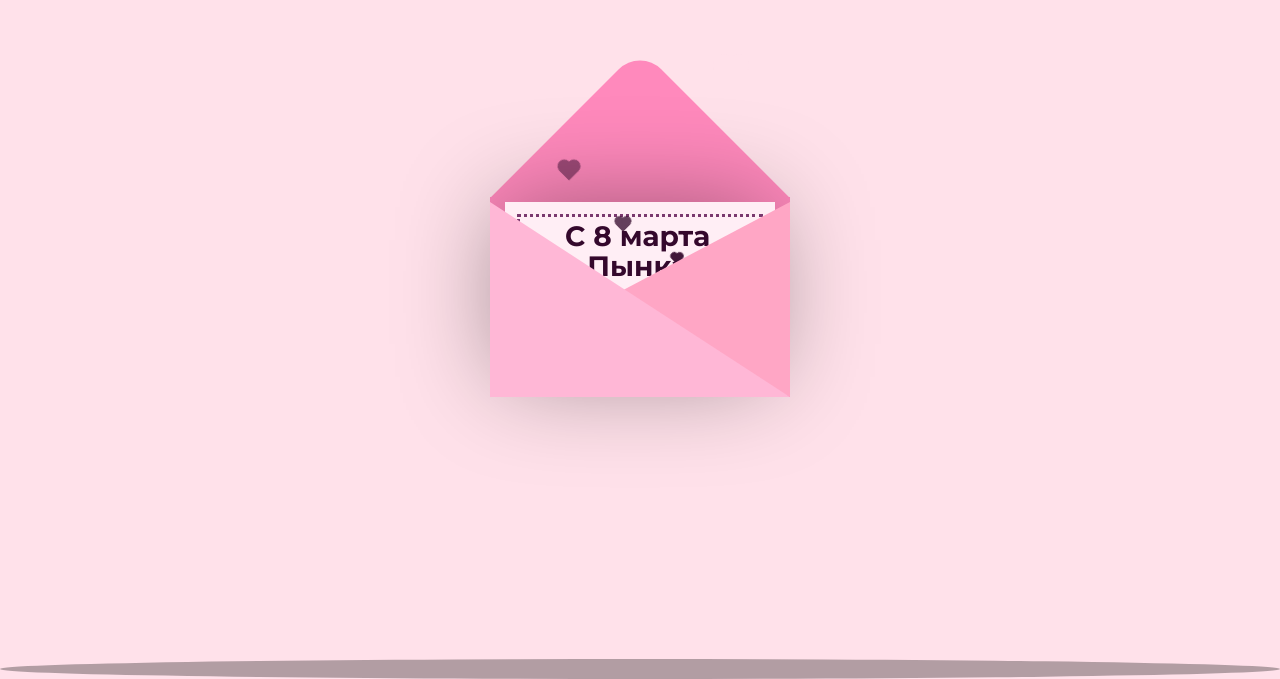
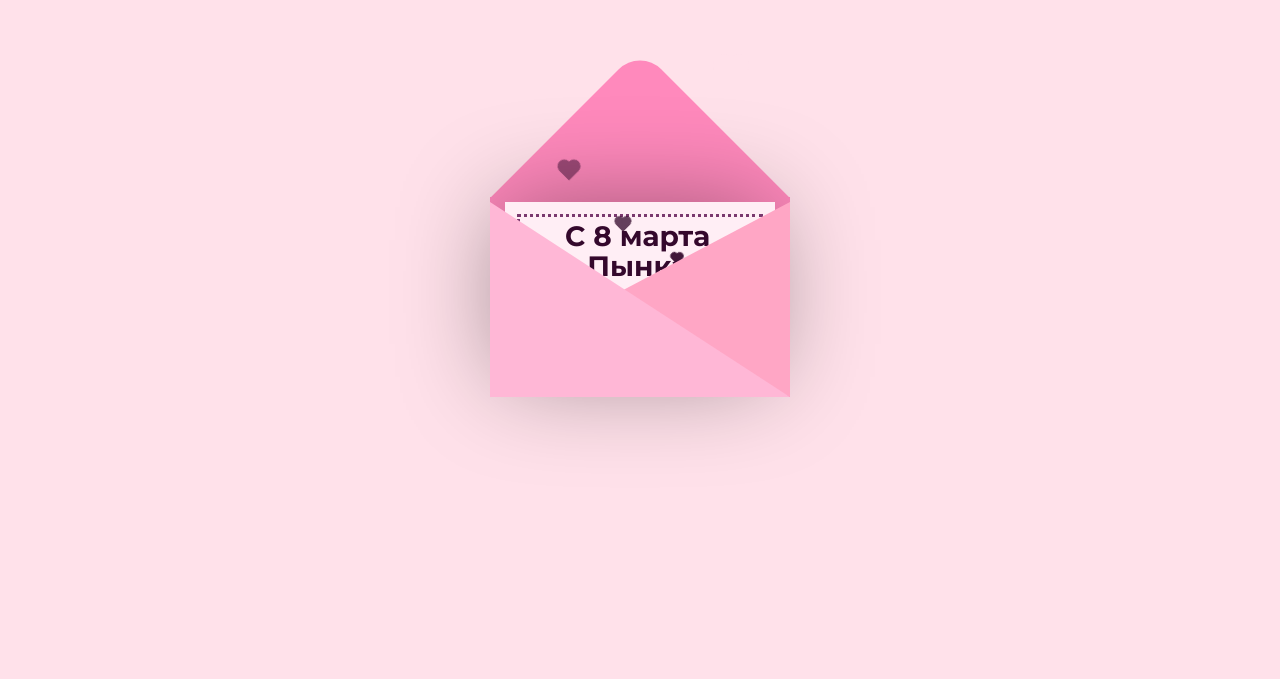
Before and after one commit to gutswithbehelit/forpinara, a plain HTML site: page index.html in a window 1280 px wide. Shown: the part 141-820 px from the top of the page. Drawn offline with nearby package versions, Linux system fonts and the light colour scheme.

Commit message:
Update style.css

```diff
--- a/style.css
+++ b/style.css
@@ -203,7 +203,7 @@ body {
     height: 0;
 }
 
-.shadow {
+/* .shadow {
     width: 100%;
     height: 20px; /* Высота тени */
     background-color: rgba(0, 0, 0, 0.3); /* Полупрозрачная тень */
@@ -213,7 +213,7 @@ body {
     z-index: 1; /* Под объектом */
     border-radius: 50%; /* Имитация мягкой тени */
 }
-
+ */
 @keyframes scale {
     0%, 100% {
         transform: scaleX(1);
```
